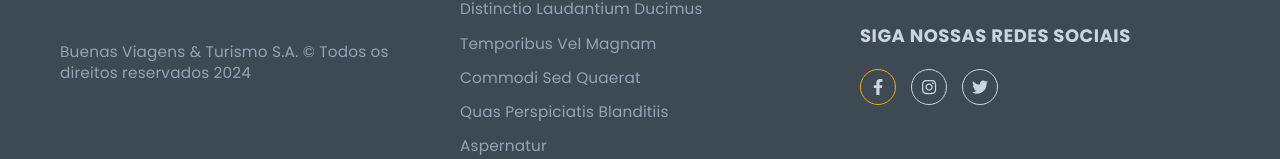
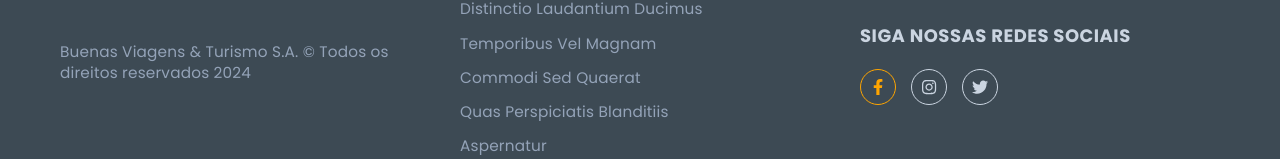
Before and after one commit to GabrielAndreDEV/explore-world, a React (Vite) app: page / in a window 1280 px wide. In both pictures the pointer is over the link 878 px from the left and 3741 px from the top of the page. Shown: the part 3654-3813 px from the top of the page. Built offline with nearby package versions, Linux system fonts and the light colour scheme.

Commit message:
feat: improve hover color in footer

```diff
--- a/src/css/footer.css
+++ b/src/css/footer.css
@@ -123,6 +123,7 @@
 
 .footer-container .social-icon-circle:hover {
   border-color: orange;
+  color: orange;
 }
 
 .footer-container .footer-bottom-bar {
```
